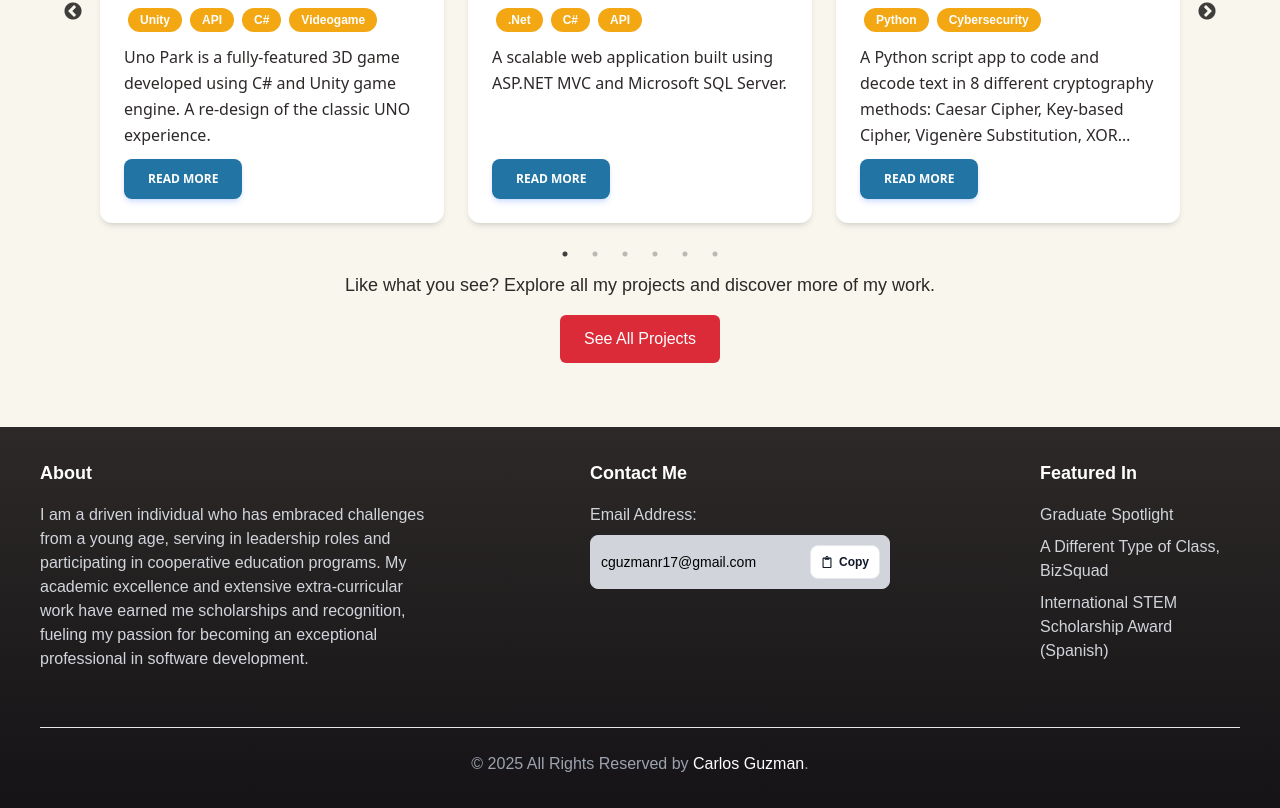
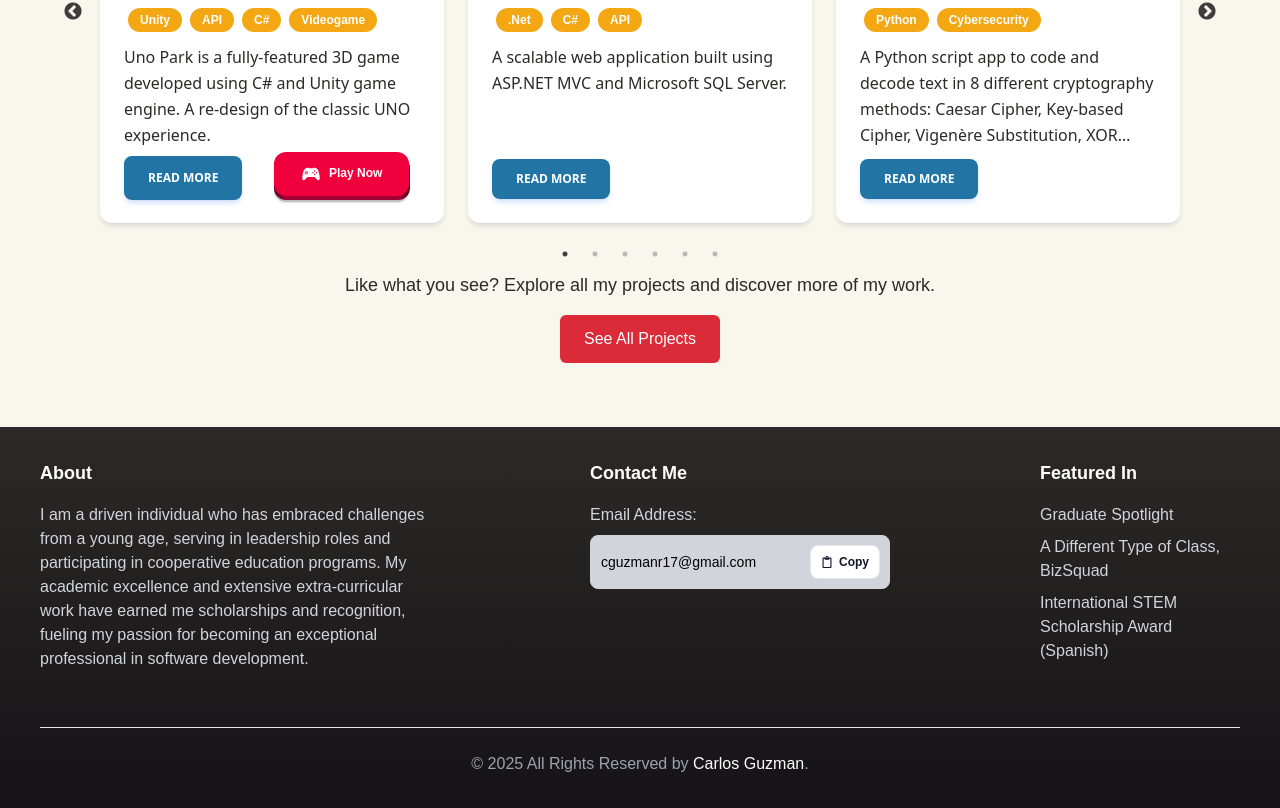
Before and after one commit to Cdguzmanr/StreamlinePortfolio, a Next.js app in the folder portfolio/: page / in a window 1280 px wide. Shown: the part 2610-3418 px from the top of the page. Built offline with nearby package versions, Linux system fonts and the light colour scheme.

Commit message:
Added new PlayButton feature to try Videogame Demos

```diff
--- a/portfolio/app/projects/[id]/page.tsx
+++ b/portfolio/app/projects/[id]/page.tsx
@@ -7,6 +7,7 @@ import remarkGfm from "remark-gfm";
 import remarkBreaks from "remark-breaks";
 import PageLoad from "@/app/template";
 import ImageCarousel from "@/components/ImageCarousel";
+import PlayBtn from '@/components/PlayBtn';
 
 const ProjectDetail = () => {
   const { id } = useParams();
@@ -103,7 +104,7 @@ const ProjectDetail = () => {
                           </div>
 
                           {/* GitHub Button */}
-                          <div className="text-center">
+                          <div className="flex flex-row justify-center items-center gap-8">
                             <a
                               href={project.link}
                               target="_blank"
@@ -113,9 +114,12 @@ const ProjectDetail = () => {
                             >
                               View Source
                             </a>
+
+                            {/* Display if there is a game link available */}
+                            {project.play &&
+                              <PlayBtn gameLink={project.play} />
+                            }
                           </div>
-
-
                         </div>
                     </div>
                 </div>
--- a/portfolio/components/CardPro.tsx
+++ b/portfolio/components/CardPro.tsx
@@ -2,6 +2,7 @@
 import React from 'react';
 import { Project } from "@/components/IProject";
 import { useRouter } from "next/navigation";
+import PlayBtn from './PlayBtn';
 
 interface ProjectCardProps {
     project: Project;
@@ -47,7 +48,8 @@ const CardPro: React.FC<ProjectCardProps> = ({ project }) => {
           {project.summary}
         </p>
       </div>
-      <div className="p-6 pt-0 mt-auto">
+
+      <div className="p-6 pt-0 mt-auto flex flex-row gap-8">
         <button
           onClick={handleViewProject}
           data-ripple-light="true"
@@ -56,7 +58,14 @@ const CardPro: React.FC<ProjectCardProps> = ({ project }) => {
         >
           Read More
         </button>
+
+        {/* Display if there is a game link available */}
+        {project.play &&
+          <PlayBtn gameLink={project.play} />
+        }
+
       </div>
+
     </div>
 
   );
--- a/portfolio/components/IProject.ts
+++ b/portfolio/components/IProject.ts
@@ -9,4 +9,5 @@ export interface Project {
     description: string; // larger text to display in the focused project view
     video: string; // embeded youtube video link
     link: string; //link to the git-hub repo with the source code
+    play: string;
   }
--- /dev/null
+++ b/portfolio/components/PlayBtn.tsx
@@ -0,0 +1,123 @@
+import React from 'react';
+import styled from 'styled-components';
+import { IoLogoGameControllerB } from "react-icons/io";
+
+interface PlayBtnProps {
+  gameLink: string;
+}
+
+const PlayBtn: React.FC<PlayBtnProps> = ({ gameLink }) => {
+  const handleClick = () => {
+    window.open(gameLink, '_blank'); // Opens link in a new tab
+  };
+
+  return (
+    <StyledWrapper>
+      <button onClick={handleClick}>
+        <span className="shadow" />
+        <span className="edge" />
+        <span className="front text">
+            <span className='flex gap-2'>
+
+                <IoLogoGameControllerB className='size-5'/>
+                Play Now
+            </span>
+        </span>
+      </button >
+    </StyledWrapper>
+  );
+}
+
+const StyledWrapper = styled.div`
+  button {
+   position: relative;
+   border: none;
+   background: transparent;
+   padding: 0;
+   cursor: pointer;
+   outline-offset: 4px;
+   transition: filter 250ms;
+   user-select: none;
+   touch-action: manipulation;
+  }
+
+  .shadow {
+   position: absolute;
+   top: 0;
+   left: 0;
+   width: 100%;
+   height: 100%;
+   border-radius: 12px;
+   background: hsl(0deg 0% 0% / 0.25);
+   will-change: transform;
+   transform: translateY(2px);
+   transition: transform
+      600ms
+      cubic-bezier(.3, .7, .4, 1);
+  }
+
+  .edge {
+   position: absolute;
+   top: 0;
+   left: 0;
+   width: 100%;
+   height: 100%;
+   border-radius: 12px;
+   background: linear-gradient(
+      to left,
+      hsl(340deg 100% 16%) 0%,
+      hsl(340deg 100% 32%) 8%,
+      hsl(340deg 100% 32%) 92%,
+      hsl(340deg 100% 16%) 100%
+    );
+  }
+
+  .front {
+   display: block;
+   position: relative;
+   padding: 12px 27px;
+   border-radius: 12px;
+   font-size: 0.75rem;
+   font-weight: 700;
+   color: white;
+   background: hsl(345deg 100% 47%);
+   will-change: transform;
+   transform: translateY(-4px);
+   transition: transform
+      600ms
+      cubic-bezier(.3, .7, .4, 1);
+  }
+
+  button:hover {
+   filter: brightness(110%);
+  }
+
+  button:hover .front {
+   transform: translateY(-6px);
+   transition: transform
+      250ms
+      cubic-bezier(.3, .7, .4, 1.5);
+  }
+
+  button:active .front {
+   transform: translateY(-2px);
+   transition: transform 34ms;
+  }
+
+  button:hover .shadow {
+   transform: translateY(4px);
+   transition: transform
+      250ms
+      cubic-bezier(.3, .7, .4, 1.5);
+  }
+
+  button:active .shadow {
+   transform: translateY(1px);
+   transition: transform 34ms;
+  }
+
+  button:focus:not(:focus-visible) {
+   outline: none;
+  }`;
+
+export default PlayBtn;
--- a/portfolio/components/data/projectsData.ts
+++ b/portfolio/components/data/projectsData.ts
@@ -11,7 +11,9 @@ export const projectsData: Project[] = [
     summary: "Uno Park is a fully-featured 3D game developed using C# and Unity game engine. A re-design of the classic UNO experience.",
     description: `**"Uno Park"** is a 3D Unity game developed as my final project for the Software Development AAS program at Fox Valley Technical College. \n\nWhile most classmates created 2D games and programs, I chose to self-learn *Unity 3D* for a more challenging experience. \n\nMy partner, _[Austin Steffes](https://www.linkedin.com/in/austin-steffes/)_, handled the **server-side backend**, database, and part of the game API using **Microsoft Azure**, while I focused on **Unity development**. This included world modeling, menu design, camera movement, animations, and overall game functionality. \n\nThe game idea was designed around the camera movement and animation. I aimed to showcase a park-themed environment with in-game objects acting as interactive menus for a better immersive experience.`,
     video: "https://www.youtube.com/embed/H7cmYf08RQY?feature=oembed",
-    link: "https://github.com/Cdguzmanr/UnoPark-Unity.git"
+    link: "https://github.com/Cdguzmanr/UnoPark-Unity.git",
+    play: "https://play.unity.com/en/games/892bb4cc-a19a-4142-9b00-5ecce18e1062/uno-park"
+
   },
   {
     id: 2,
@@ -22,7 +24,8 @@ export const projectsData: Project[] = [
     summary: "A ASP.Net application built in collaboration with a multidiciplinary team of developers following Agile Methodologies.",
     description: `This is my final project for the Agile Methodologies class, where I worked with three other developers using SCRUM for project management. The Hobby Hub is an **ASP.NET MVC** project built with **.NET Core**, following a code-first database approach using **Microsoft Entity Framework**. To ensure data security, we implemented **GUIDs** for unique identifiers and hashed user passwords. \n\nThe project features **JavaScript animations** and design elements to enhance the user experience. We also used CodePen.io to draw inspiration from public scripts, modifying the code to fit the MVC structure and meet specific project requirements.`,
     video: "https://www.youtube.com/embed/eUvfKQzT1qs?feature=oembed",
-    link: "https://github.com/Cdguzmanr/TheHobbyHub.git"
+    link: "https://github.com/Cdguzmanr/TheHobbyHub.git",
+    play: ""
   },
   {
     id: 3,
@@ -33,7 +36,8 @@ export const projectsData: Project[] = [
     summary: "A scalable web application built using ASP.NET MVC and Microsoft SQL Server.",
     description: `DVD Central is the main project developed in my ASP.Net class (3rd Term), and half of Advanced Software Development (4th term). \n\nThe project was **developed individually** to practice and improve the knowledge worked in class, including Object Oriented Programming (OOP), **ASP .Net**, **Model-View-Controller (MVC)**, **Mode-View-Viewmodel (MVVM)**, Source control using **Git**, **Microsoft Azure** (DevOps, SQL Database, API Keys), Visual Studio development environment, among others.`,
     video: "https://www.youtube.com/embed/tHnoCH-a7KA?feature=oembed",
-    link: "https://github.com/Cdguzmanr/DVDCentral_Advanced.git"
+    link: "https://github.com/Cdguzmanr/DVDCentral_Advanced.git",
+    play: ""
   },
   {
     id: 4,
@@ -44,7 +48,8 @@ export const projectsData: Project[] = [
     summary: "A Python script app to code and decode text in 8 different cryptography methods: Caesar Cipher, Key-based Cipher, Vigenère Substitution, XOR Substitution with Key, Reversed Word, Reversed Message, Telephone Cipher, Binary Cipher",
     description: `**Criptografia** is a **Python-based** script application developed as my first project for the *Programming Workshop* course at the Costa Rica Institute of Technology.\n\nThis project enables users to **encode and decode** text using eight different cryptographic methods, offering a hands-on exploration of fundamental encryption techniques.\n## Supported Cryptography Methods:\n1. **Caesar Cipher** - Shifts each letter in the text by a fixed number of positions.\n2. **Key-Based Cipher** - Encrypts text using a user-defined key for character substitution.\n3. **Vigenère Cipher** - Uses a keyword to perform polyalphabetic substitution.\n4. **XOR Substitution with Key** - Applies a bitwise XOR operation with a key for encryption.\n5. **Reversed Word** - Reverses individual words while maintaining their original order.\n6. **Reversed Message** - Reverses the entire message for simple obfuscation.\n7. **Telephone Cipher** - Mimics the transformation of letters to numbers as seen on a telephone keypad.\n8. **Binary Cipher** - Converts text into its binary representation.\n\nThis project helped me develop foundational programming skills, including string manipulation, algorithm design, and user input handling in Python.`,
     video: "https://www.youtube.com/embed/McWwvHpWrZU?si=rT5b-0qPrZPakPbm",
-    link: "https://github.com/Cdguzmanr/Cdguzmanr-TP1-Carlos-Samuel-"
+    link: "https://github.com/Cdguzmanr/Cdguzmanr-TP1-Carlos-Samuel-",
+    play: ""
   },
   {
     id: 5,
@@ -55,7 +60,8 @@ export const projectsData: Project[] = [
     summary: "A 2D space shooter game inspired by Galaga, featuring a power-up system, enhanced graphics, and an improved background. Built as a C++ class project.",
     description: "**Space Fighters** is a **2D space shooter game** inspired by *Galaga*, developed as the final project for my *C++* course at Fox Valley Technical College.\n\nOur instructor provided the core structure, and our team of four focused on implementing **extra features** to enhance gameplay.\n\n## Key Features:\n- **Power-Up System:** Defeated enemies had a probability of dropping power-ups, adding strategic depth to the game.\n- **First Implemented Power-Up:** A **red power-up** that increased the ship's attack speed.\n- **Enhanced Graphics:** I redesigned the spaceship and power-up visuals, using distinct color patterns to represent different abilities.\n- **Improved Background Design:** We refined the game's aesthetic for a more modern look.\n\nAs our **first major project** in C++, we faced technical challenges but leveraged creativity to push the game's mechanics forward. While only one power-up was fully implemented due to time constraints, we successfully established the **framework for future expansions**.",
     video: "https://www.youtube.com/embed/JNAJQLihZww?si=ETTBARcbXyD5rp-k",
-    link: "https://github.com/Cdguzmanr/SpaceFighters"
+    link: "https://github.com/Cdguzmanr/SpaceFighters",
+    play: ""
   },
   {
     id: 6,
@@ -66,7 +72,8 @@ export const projectsData: Project[] = [
     summary: "A mobile app built in Android Studio to manage grocery lists, featuring API authentication, item tracking, and camera integration for adding images.",
     description: "**Grocery List** is a **mobile app** developed in *Android Studio* as part of my *Mobile Development* course. The project focused on integrating **APIs** to manage data between views.\n\n## Key Features:\n1. **Login & Profile Management:** Users enter their name, which is verified against an API managed by our instructor (*Brian Foote*). If the profile exists, their grocery list is retrieved; otherwise, they are prompted to create an account.\n2. **Grocery List Management:** Displays a list of grocery items, each with a name, image, and checkbox for tracking. Users can navigate between different list views (*master list, marked items, etc.*).\n3. **Item Modification & Camera Integration:** Users can add new items, edit details, and capture images using their phone’s camera, offering a hands-on experience with Android device functionalities.\n\nThis project strengthened my skills in **Android development**, **API handling**, and **camera integration**, allowing me to build a fully interactive and dynamic mobile experience.",
     video: "https://www.youtube.com/embed/XUImmFdMdQI?si=fcgH174Ce_Rr1z9R",
-    link: "https://github.com/Cdguzmanr/Android-GroceryList"
+    link: "https://github.com/Cdguzmanr/Android-GroceryList",
+    play: ""
   },
   {
     id: 7,
@@ -77,14 +84,15 @@ export const projectsData: Project[] = [
     summary: "An Android app displaying image-text cards with data imported from external files, featuring animations and an interactive flipping effect.",
     description: "**Gallery App** is a **mobile application** developed in *Android Studio* as part of my *Mobile Development* course. The project focused on importing **text data from external files** to improve data management and dynamically display content.\n\n## Key Features:\n1. **Card-Based Display:** Each card presents an image and text on the front and back. I chose to showcase *touristic areas of Costa Rica*, making the app both functional and visually engaging.\n2. **Data Import from External Files:** Reads text data from `.txt` files, making the project more structured and scalable.\n3. **Custom Animations & Card Flipping:** Implemented visual enhancements beyond the class requirements, adding animations for flipping and transitioning between cards.\n\nAs one of my **first Android projects**, this app reflects my early exploration of **front-end design**, **data handling**, and **animation effects**. While my technical skills were still developing, my motivation to push beyond expectations set the foundation for my continuous learning and growth as a developer.",
     video: "https://www.youtube.com/embed/35e5nI2LJzQ?si=2Cs65NG9Vx0Yx2xD",
-    link: "https://github.com/Cdguzmanr/Android-GalleryApp"
+    link: "https://github.com/Cdguzmanr/Android-GalleryApp",
+    play: ""
   },
   {
     id: 8,
     featured: true,
     title: "OCEPI Contact Form",
     images: ["/images/OCEPI-Contact1.png"],
-    categories: [".Net", "API", "MS Dynamics", "jQuery"],
+    categories: [".Net", "API", "Dynamics", "jQuery"],
     summary: "A dynamic Contact-Us form with integration to Microsoft Dynamics for Case creation and automatic email sender.",
     description: `During my time as a Software Engineer for the *National Criminal Justice Training Center* (NCJTC), I was requested to create a *Contact-Us* form for **The Online Child Exploitation Prevention Initiative** (OCEPI).\n\nAiming to expand the organization's reach, the contact form must open a way of direct comunication between new customers and the OCEPI committee.\n\nTherefore, I created a new "Contact Us" section at the botton of OCEPI's page. By clicking the main button, a **collapsible panel** or "accordion display" will drop and show the form.\n\n ## Main Features:
     \n- Phone number **format mapping**
@@ -92,7 +100,8 @@ export const projectsData: Project[] = [
     \n- Integration with the **Microsoft Dynamcis** API to create a user case on form submission
     \n- **Email sender** integration to notify the OCEPI committee about new form submissions`,
     video: "https://www.youtube.com/embed/rFljYV70tZo?si=FJYjD818N9JRh8h4",
-    link: "https://www.icactaskforce.org/OCEPI"
+    link: "https://www.icactaskforce.org/OCEPI",
+    play: ""
   },
   {
     id: 9,
@@ -109,7 +118,8 @@ export const projectsData: Project[] = [
     \n- Integration with FVTC's **API** to reflect instant changes from Admin site into the Public site
     \n- **Database** connection to store changes on Update`,
     video: "https://www.youtube.com/embed/qilCFrIhE6A?si=ZfTR6sLGCdLb21kF",
-    link: "https://www.icactaskforce.org/search-results"
+    link: "https://www.icactaskforce.org/search-results",
+    play: ""
   },
 
 
--- a/portfolio/package.json
+++ b/portfolio/package.json
@@ -30,6 +30,7 @@
     "remark-breaks": "^4.0.0",
     "remark-gfm": "^4.0.1",
     "slick-carousel": "^1.8.1",
+    "styled-components": "^6.1.19",
     "typewriter-effect": "^2.21.0"
   },
   "devDependencies": {
```
Also changed, not shown: 1 other file (tests, documents, lock files or other folders).
